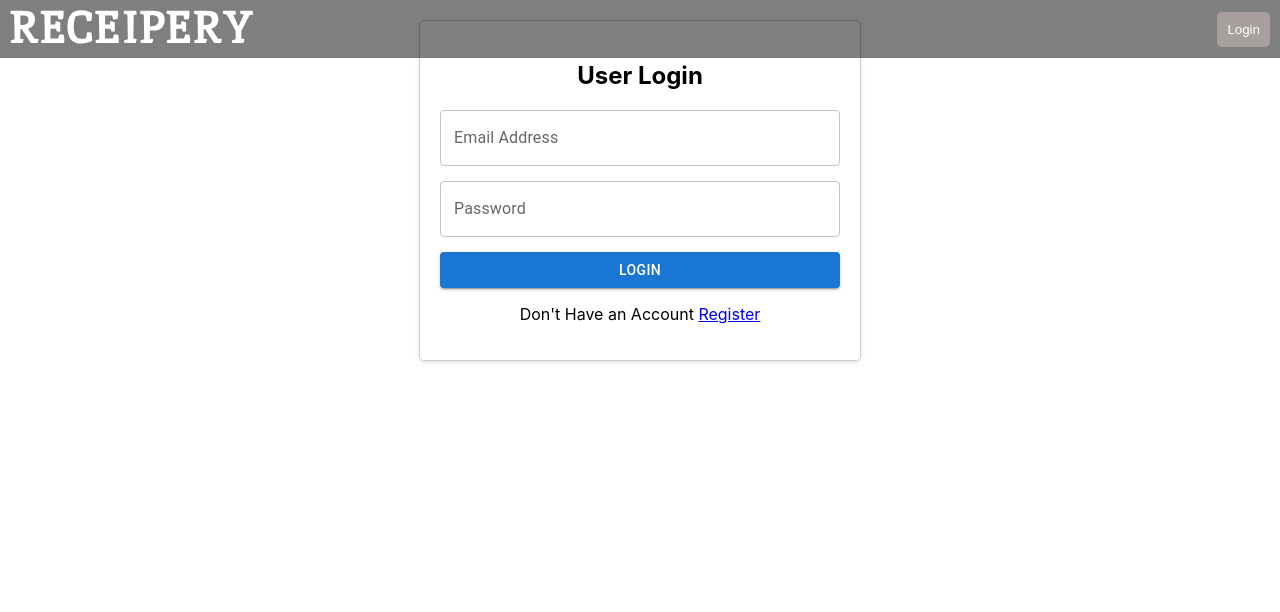
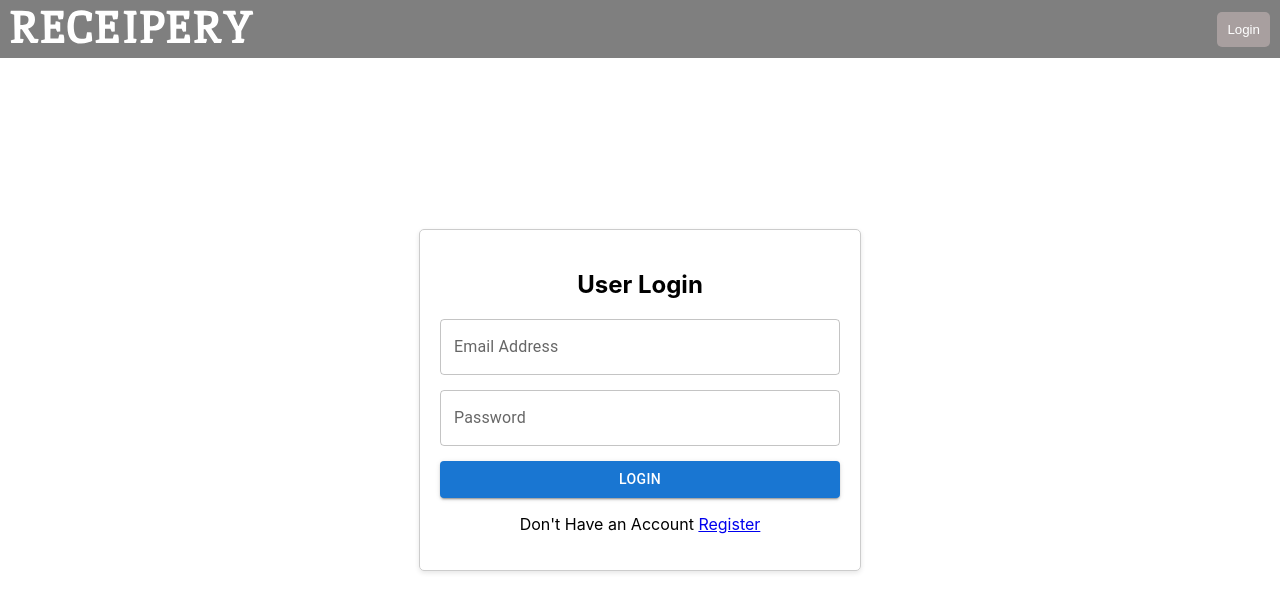
Before and after one commit to rajat-gith/food-app-frontend, a React (Create React App) app: page /login in a window 1280 px wide. Shown: the top 612 px of the page. Built offline with nearby package versions, Linux system fonts and the light colour scheme.

Commit message:
Style Changes

```diff
--- a/src/App.css
+++ b/src/App.css
@@ -1,4 +1,4 @@
-.App {
+  .App {
 
   height: 100vh;
   background-size: cover;
@@ -99,7 +99,7 @@
 
 }
 
-.container {
+.Logincontainer {
   text-align: center;
   margin: auto;
   width: 80%;
--- a/src/screen/LoginScreen.js
+++ b/src/screen/LoginScreen.js
@@ -40,9 +40,8 @@ function LoginScreen() {
   }, [userInfo]);
   return (
     <div className="LoginScreen">
-      <div className="container">
+      <div className="Logincontainer">
         <h2 className="heading">User Login</h2>
-
         <form onSubmit={handleSubmit} className="form">
           <div className="form-group">
             <TextField
```
